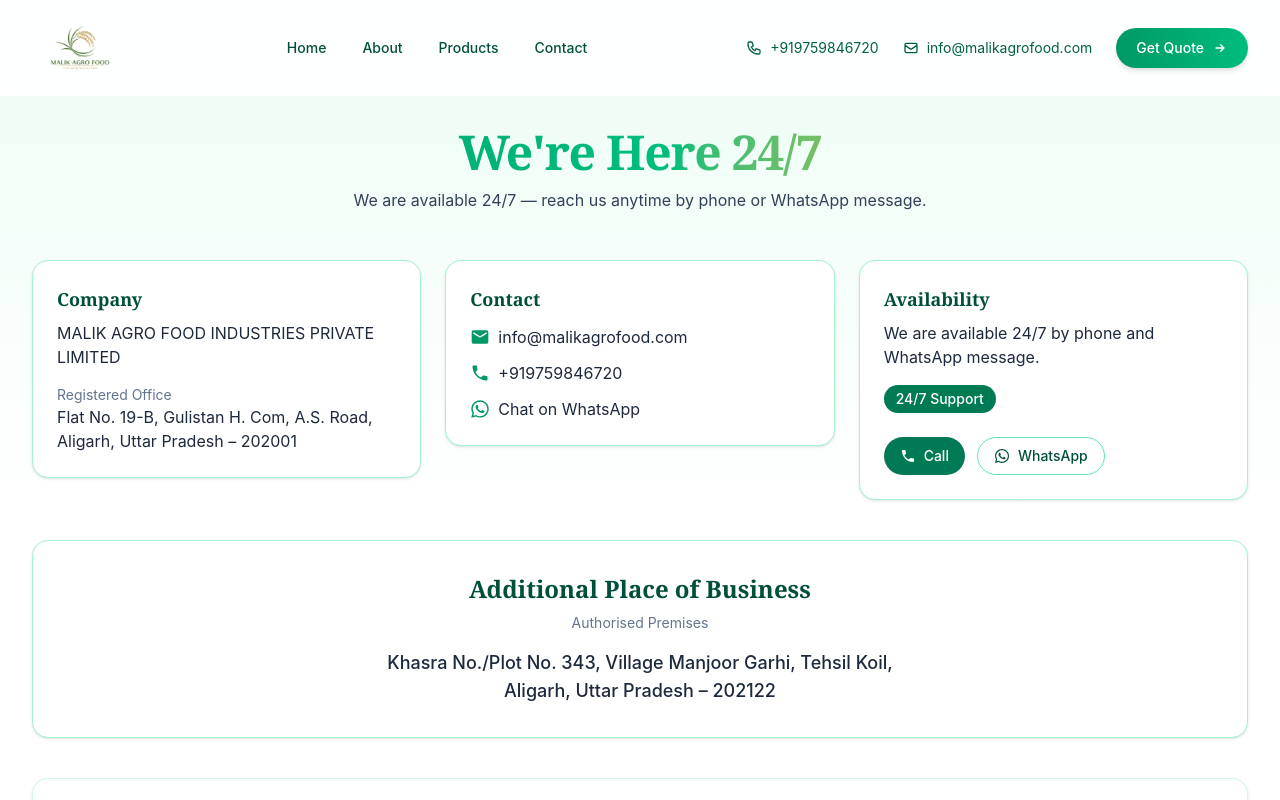
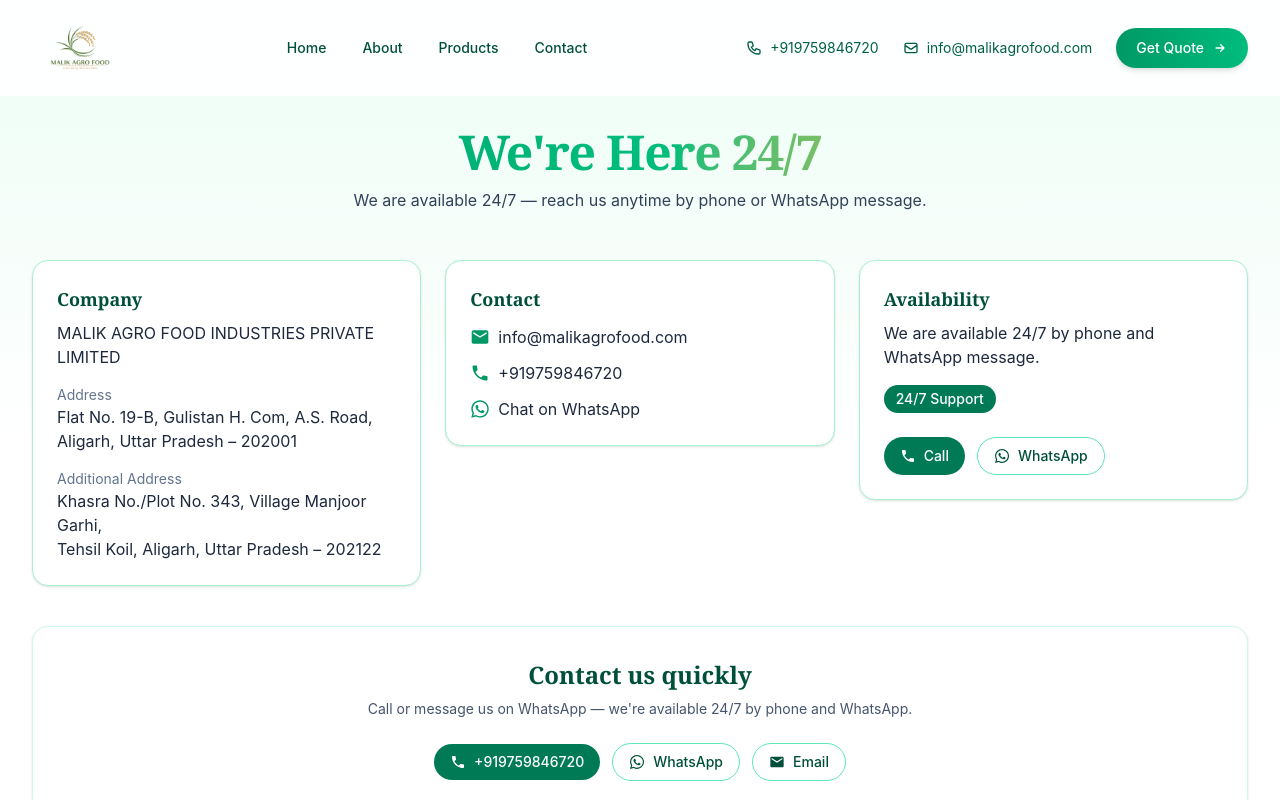
Before and after one commit to mdkhurram0207/MalikAgroFood, a React (Vite) app: page /contact in a window 1280 px wide. Shown: the top 800 px of the page. Built offline with nearby package versions, Linux system fonts and the light colour scheme.

Commit message:
Consolidate business addresses in contact card

```diff
--- a/src/components/Contact.jsx
+++ b/src/components/Contact.jsx
@@ -22,10 +22,17 @@
               <h3 className="text-lg font-semibold text-emerald-900 flex items-center gap-2">Company</h3>
               <p className="mt-2 text-slate-800">MALIK AGRO FOOD INDUSTRIES PRIVATE LIMITED</p>
               <div className="mt-4">
-                <div className="text-sm text-slate-500">Registered Office</div>
+                <div className="text-sm text-slate-500">Address</div>
                 <address className="not-italic text-slate-800">
                   Flat No. 19-B, Gulistan H. Com, A.S. Road,<br />
                   Aligarh, Uttar Pradesh – 202001
+                </address>
+              </div>
+              <div className="mt-4">
+                <div className="text-sm text-slate-500">Additional Address</div>
+                <address className="not-italic text-slate-800">
+                  Khasra No./Plot No. 343, Village Manjoor Garhi,<br />
+                  Tehsil Koil, Aligarh, Uttar Pradesh – 202122
                 </address>
               </div>
             </div>
@@ -78,17 +85,6 @@
           </Reveal>
         </div>
 
-        <Reveal>
-          <div className="mt-10 rounded-2xl border border-emerald-200 bg-white p-6 text-center shadow-sm sm:p-8">
-            <h2 className="text-2xl font-semibold text-emerald-900">Additional Place of Business</h2>
-            <p className="mt-2 text-sm text-slate-500">Authorised Premises</p>
-            <address className="mt-4 not-italic text-base font-medium text-slate-800 sm:text-lg">
-              Khasra No./Plot No. 343, Village Manjoor Garhi, Tehsil Koil,<br className="hidden sm:block" />
-              Aligarh, Uttar Pradesh – 202122
-            </address>
-          </div>
-        </Reveal>
-
         {/* Quick contact CTA */}
         <div className="mt-10 bg-white rounded-2xl p-8 shadow-sm border border-emerald-100 text-center">
           <div className="max-w-3xl mx-auto">
```
